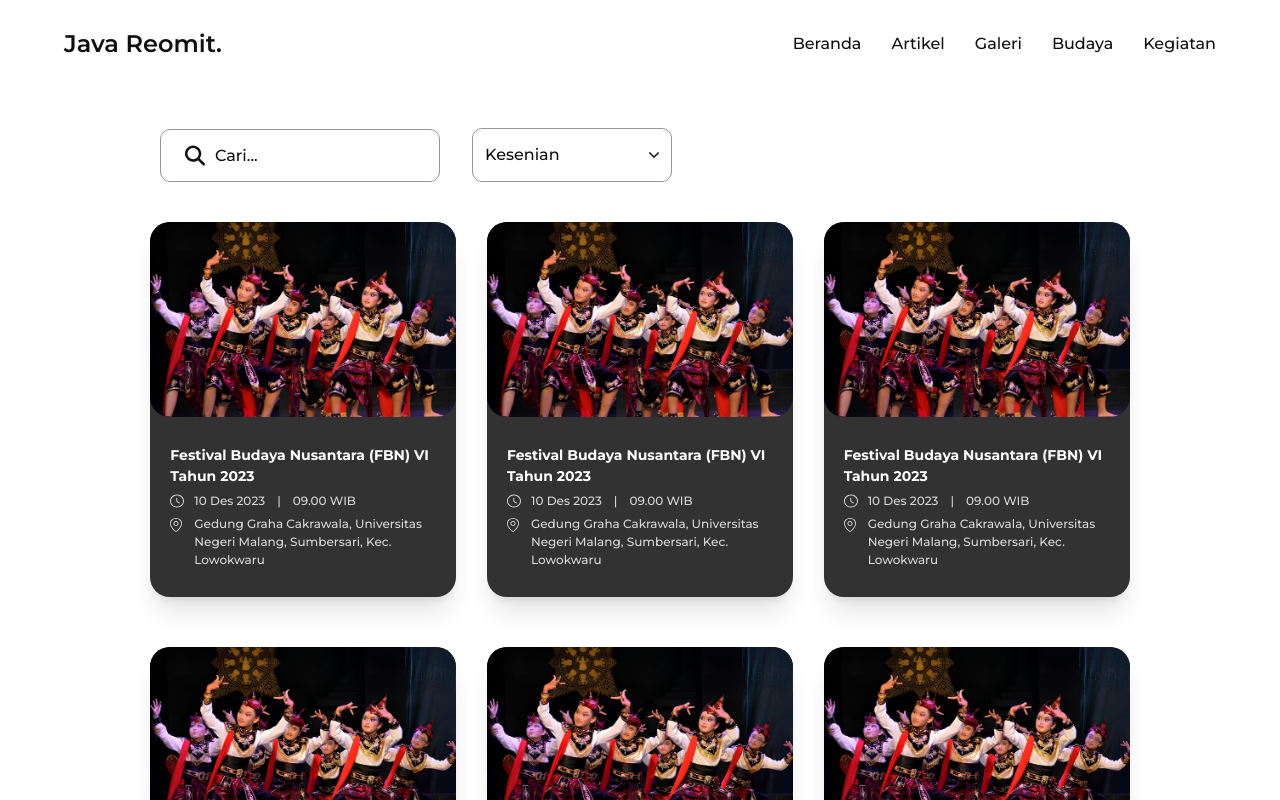
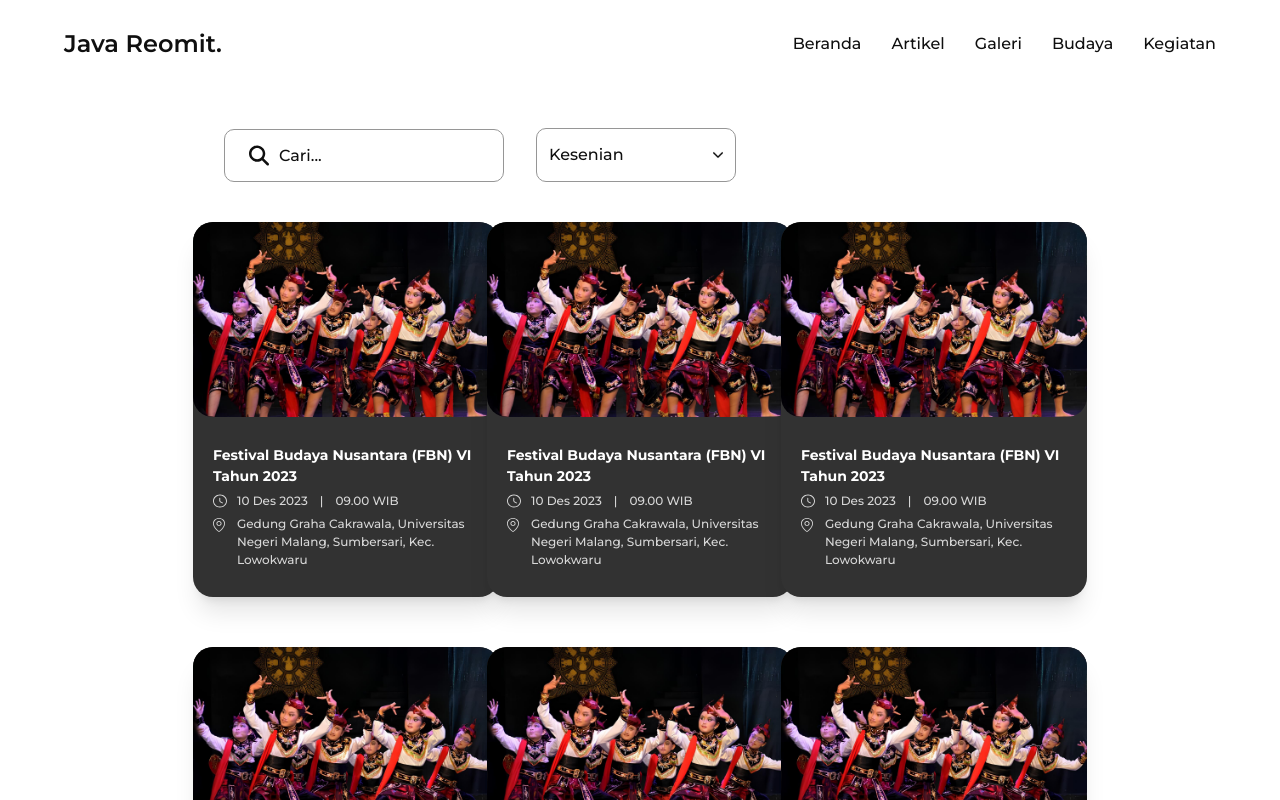
Before and after one commit to hmdnu/java-reomit, a Next.js app: page /kegiatan in a window 1280 px wide. Shown: the top 800 px of the page. Built offline with nearby package versions, Linux system fonts and the light colour scheme.

Commit message:
Revert "fix: desktop event page"
This reverts commit 710e9929b46b350eb66a16cdbb9088f3e5d4b493.

```diff
--- a/app/kegiatan/page.tsx
+++ b/app/kegiatan/page.tsx
@@ -10,7 +10,7 @@ export default function page() {
   return (
     <section className="mt-24 md:mt-32 w-full md:w-[75%] m-auto">
       <div>
-        <div className="text-fontPrimary m-auto mx-6 sm:mx-16 md:mx-0 sm:justify-between md:justify-start flex md:gap-[32px] items-center">
+        <div className="text-fontPrimary m-auto mx-6 sm:mx-16 sm:justify-between md:justify-start flex md:gap-[32px] items-center">
           <h1 className="hidden sm:text-h2 font-bold ">Event</h1>
           <SearchBar />
 
@@ -22,7 +22,7 @@ export default function page() {
         </div>
 
         {/* event card */}
-        <div className="grid place-items-center my-10 sm:mx-16 md:mx-0 grid-cols-1 sm:grid-cols-2 md:grid-cols-3 gap-[50px]">
+        <div className="grid place-items-center sm:mx-16 my-10 grid-cols-1 sm:grid-cols-2 md:grid-cols-3 gap-[50px]">
           {eventCard.map((event, i) => (
             <EventCard key={i} event={event} />
           ))}
```
